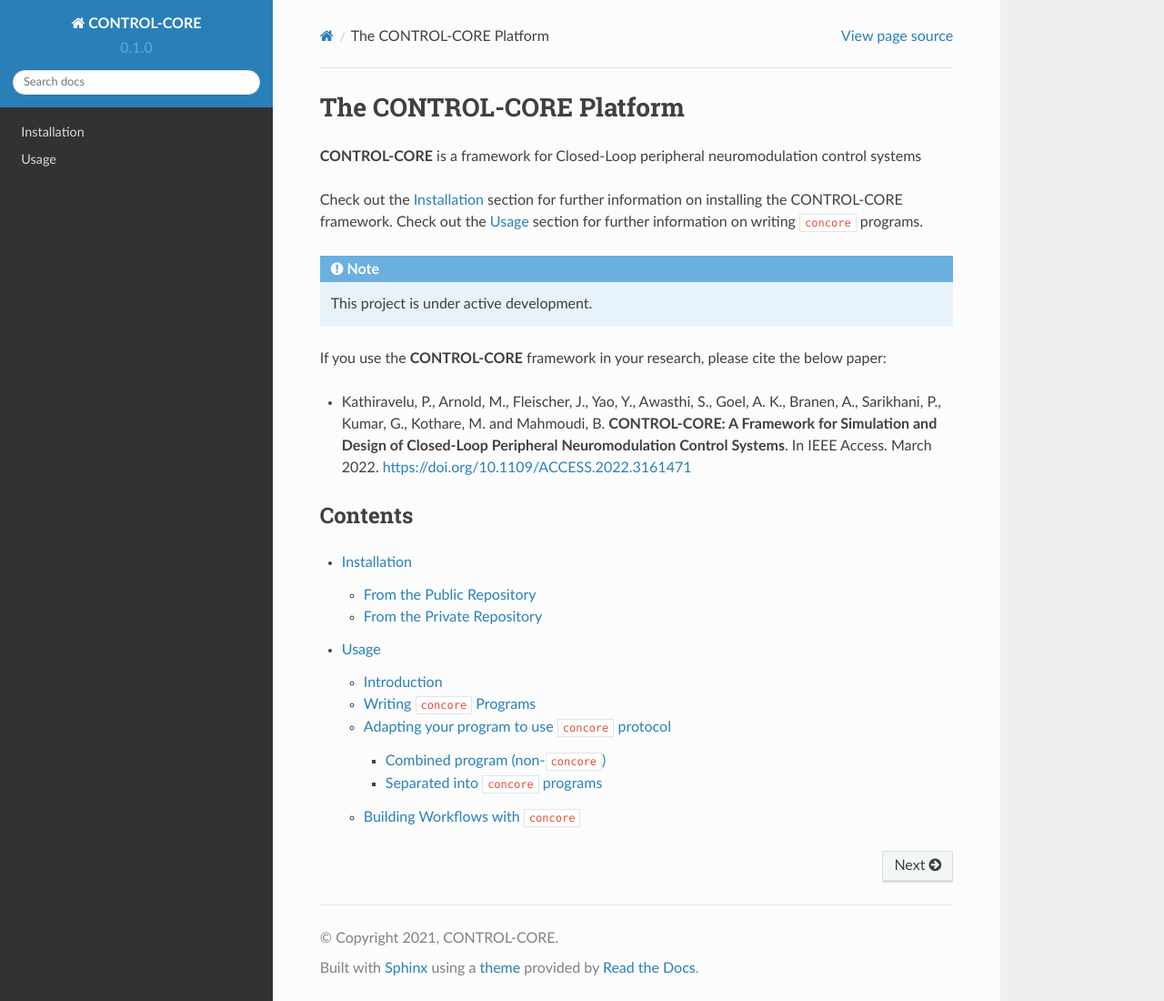
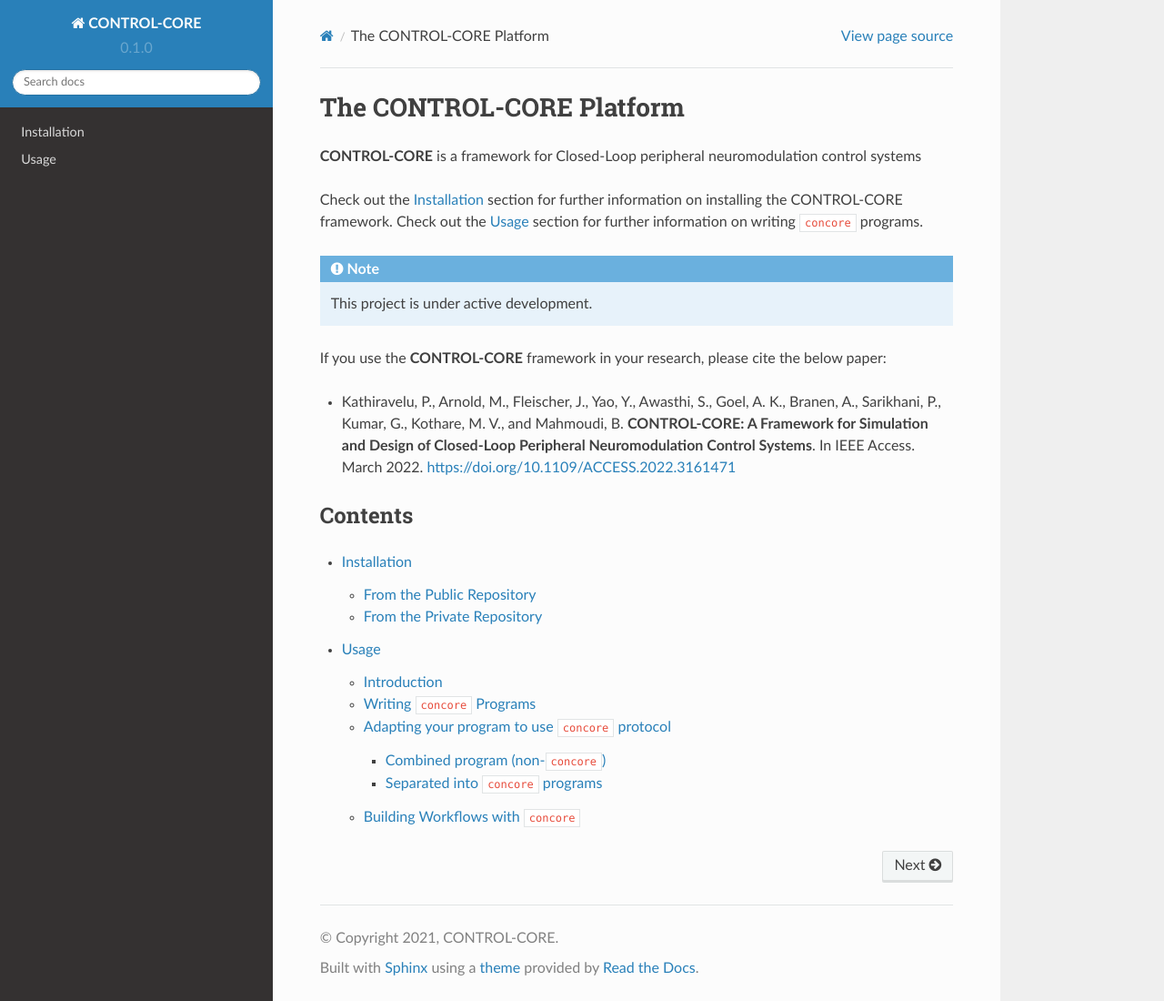
Before and after one commit to ControlCore-Project/documentation, a Sphinx documentation site: the page built from docs/source/index.rst, in a window 1280 px wide and 1100 px high. Shown: the whole window at 91% size. Built offline with Sphinx 7.4.7 and the Read the Docs theme 2.0.0, drawn with Linux system fonts in a browser that asks for light colours.

```diff
--- a/docs/source/index.rst
+++ b/docs/source/index.rst
@@ -13,7 +13,7 @@ Check out the :doc:`usage` section for further information on writing ``concore`
 
 If you use the **CONTROL-CORE** framework in your research, please cite the below paper:
 
-* Kathiravelu, P., Arnold, M., Fleischer, J., Yao, Y., Awasthi, S., Goel, A. K., Branen, A., Sarikhani, P., Kumar, G., Kothare, M. and Mahmoudi, B. **CONTROL-CORE: A Framework for Simulation and Design of Closed-Loop Peripheral Neuromodulation Control Systems**. In IEEE Access. March 2022. https://doi.org/10.1109/ACCESS.2022.3161471
+* Kathiravelu, P., Arnold, M., Fleischer, J., Yao, Y., Awasthi, S., Goel, A. K., Branen, A., Sarikhani, P., Kumar, G., Kothare, M. V., and Mahmoudi, B. **CONTROL-CORE: A Framework for Simulation and Design of Closed-Loop Peripheral Neuromodulation Control Systems**. In IEEE Access. March 2022. https://doi.org/10.1109/ACCESS.2022.3161471
 
 
 Contents
```
